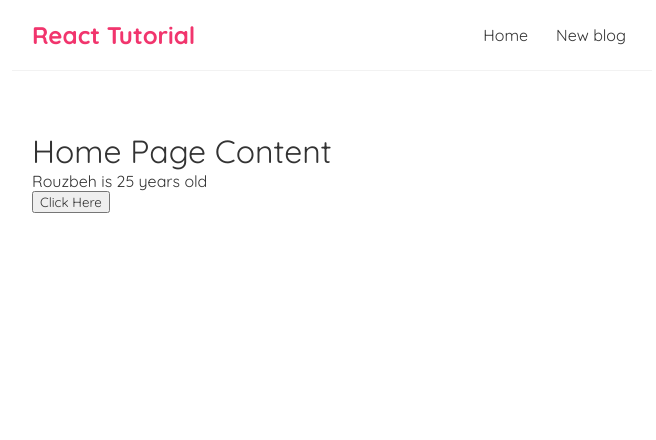
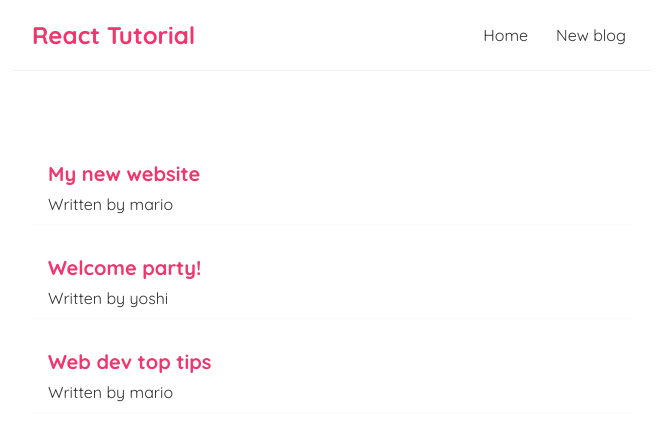
Before and after one commit to FaridFarahmandf/tuts-react, a React (Create React App) app: page / in a window 1280 px wide. Shown: the top 440 px of the page, without its empty margins (308-964 px from the left). Built offline with nearby package versions, Linux system fonts and the light colour scheme.

Commit message:
list of states and using map

```diff
--- a/src/Home.js
+++ b/src/Home.js
@@ -1,19 +1,21 @@
 import { useState } from "react";
 const Home = () => {
-    let [name, setName] = useState("Rouzbeh");
-    let [age, setAge] = useState(25)
-    const handleClick = () => {
-        setName("Farid");
-        setAge(32)
-    }
+    const [blogs, setBlogs] = useState([
+        { title: 'My new website', body: 'lorem ipsum...', author: 'mario', id: 1 },
+        { title: 'Welcome party!', body: 'lorem ipsum...', author: 'yoshi', id: 2 },
+        { title: 'Web dev top tips', body: 'lorem ipsum...', author: 'mario', id: 3 }
+    ])
 
 
     return (
-        <>
-            <p style={{fontSize:"2em"}}>Home Page Content</p>
-            <p>{name} is {age} years old</p>
-            <button onClick={handleClick}>Click Here</button>
-        </>
+        <div className="home">
+            {blogs.map((blog) => (
+                <div className="blog-preview" key={blog.id}>
+                    <h2>{blog.title}</h2>
+                    <p>Written by {blog.author}</p>
+                </div>
+            ))}
+        </div>
      );
 }
 
--- a/src/index.css
+++ b/src/index.css
@@ -34,3 +34,17 @@
   margin: 40px auto;
   padding: 20px;
 }
+/*blog style*/
+.blog-preview{
+  padding: 10px 16px;
+  margin: 20px 0;
+  border-bottom: 1px solid #fafafa;
+}
+.blog-preview:hover{
+  box-shadow: 1px 3px 5px rgba(0, 0, 0, 0.1);
+}
+.blog-preview h2 {
+  font-size: 20px;
+  color: #f1356d;
+  margin-bottom: 8px;
+}
```
